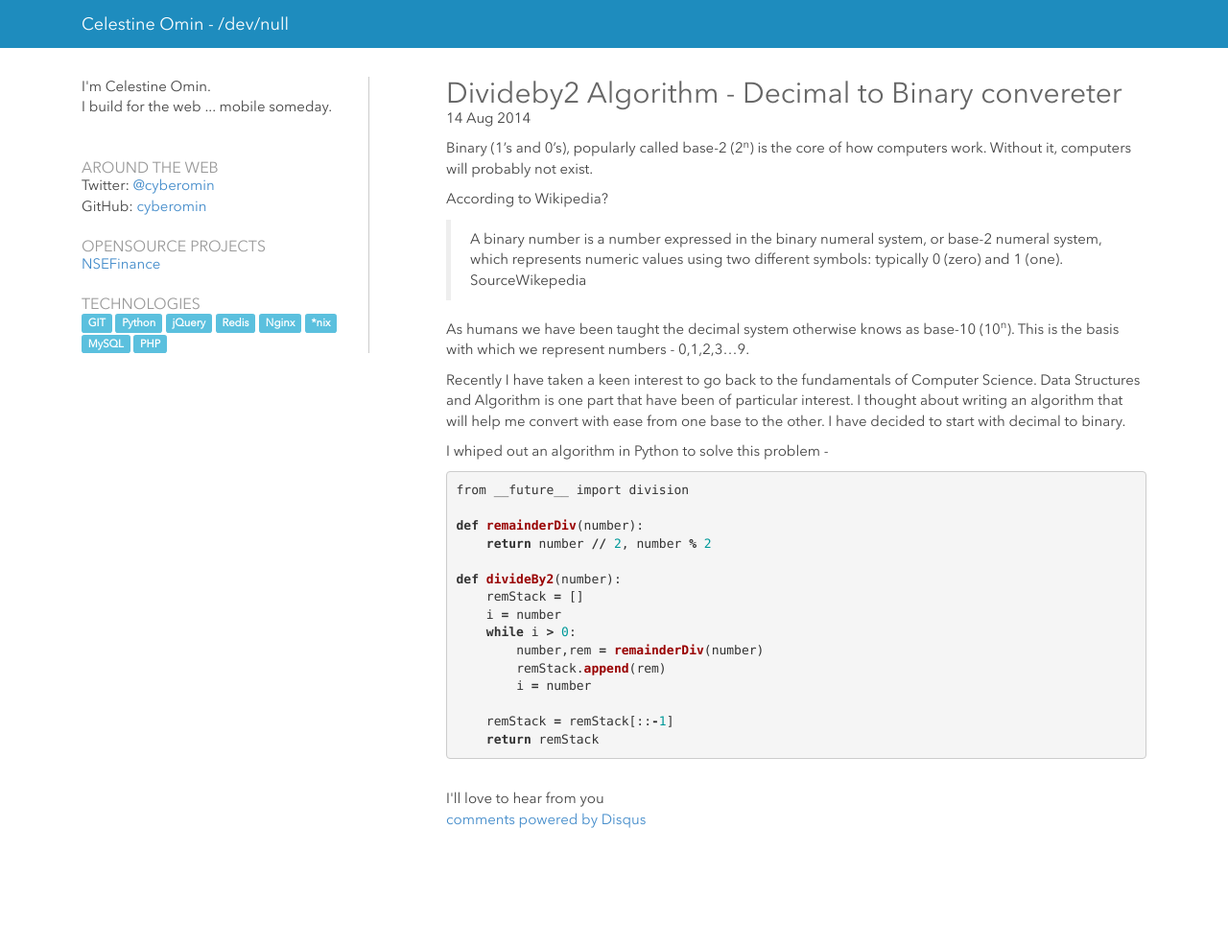
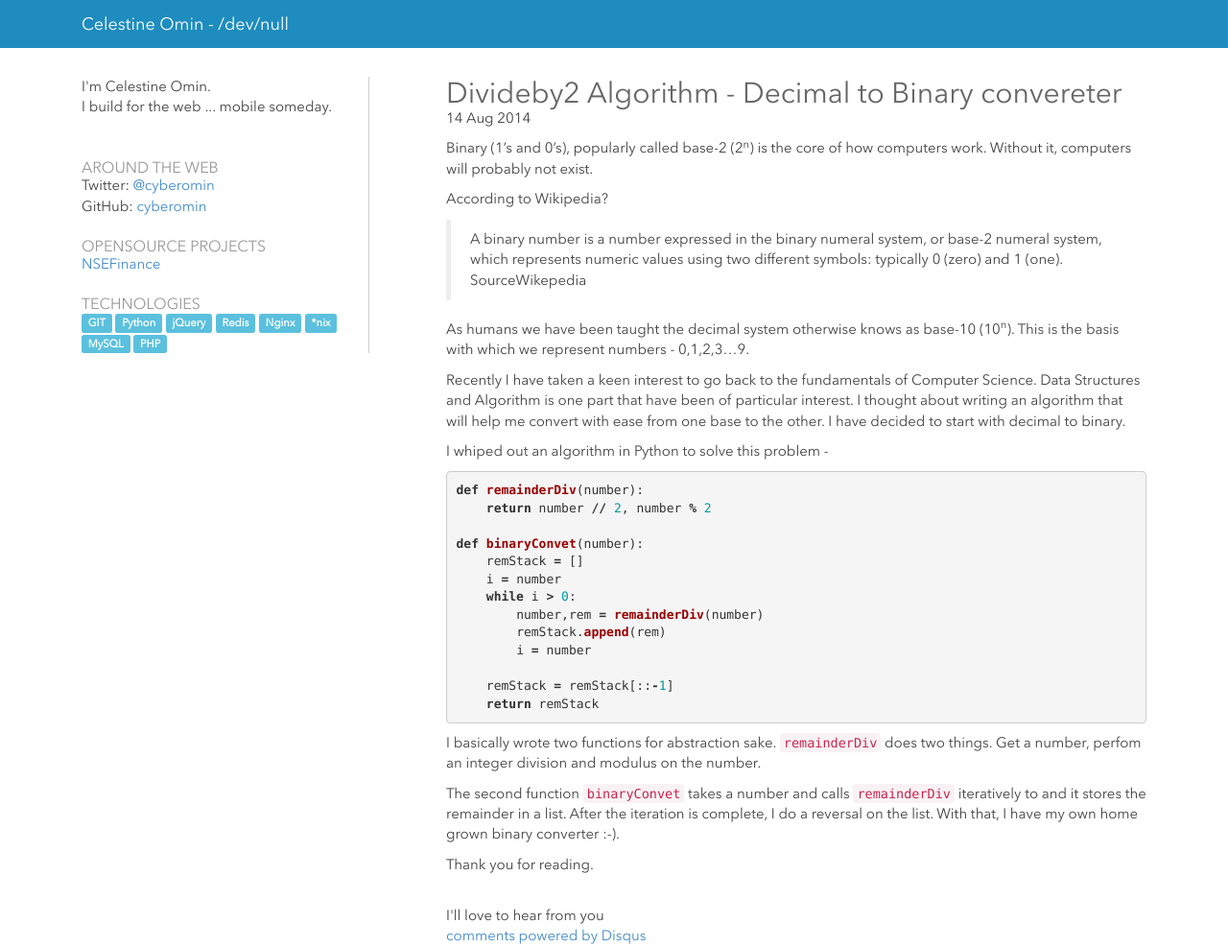
Before and after one commit to cyberomin/cyberomin.github.io, a Jekyll site: the page built from _posts/2014-08-14-divideby2-deimal-to-binary-convereter.markdown, in a window 1280 px wide and 987 px high. Shown: the whole window at 96% size. Built offline with Jekyll 4.4.1, drawn with Linux system fonts in a browser that asks for light colours; some web fonts are replaced; Markdown is read by kramdown in place of the engine named in the settings; comment, search, counter and statistics services are not loaded.

Commit message:
Added post for binary numbers

```diff
--- a/_posts/2014-08-14-divideby2-deimal-to-binary-convereter.markdown
+++ b/_posts/2014-08-14-divideby2-deimal-to-binary-convereter.markdown
@@ -24,12 +24,10 @@ help me convert with ease from one base to the other. I have decided to start wi
 I whiped out an algorithm in Python to solve this problem -
 
 {% highlight python %}
-from __future__ import division
-
 def remainderDiv(number):
     return number // 2, number % 2
 
-def divideBy2(number):
+def binaryConvet(number):
     remStack = []
     i = number
     while i > 0:
@@ -41,3 +39,12 @@ def divideBy2(number):
     return remStack
 
 {% endhighlight %}
+
+I basically wrote two functions for abstraction sake. <code>remainderDiv</code> does two things.
+Get a number, perfom an integer division and modulus on the number.
+
+The second function <code>binaryConvet</code> takes a number and calls <code>remainderDiv</code> iteratively
+to and it stores the remainder in a list. After the iteration is complete, I do a reversal on the list. With that,
+I have my own home grown binary converter :-).
+
+Thank you for reading.
```
